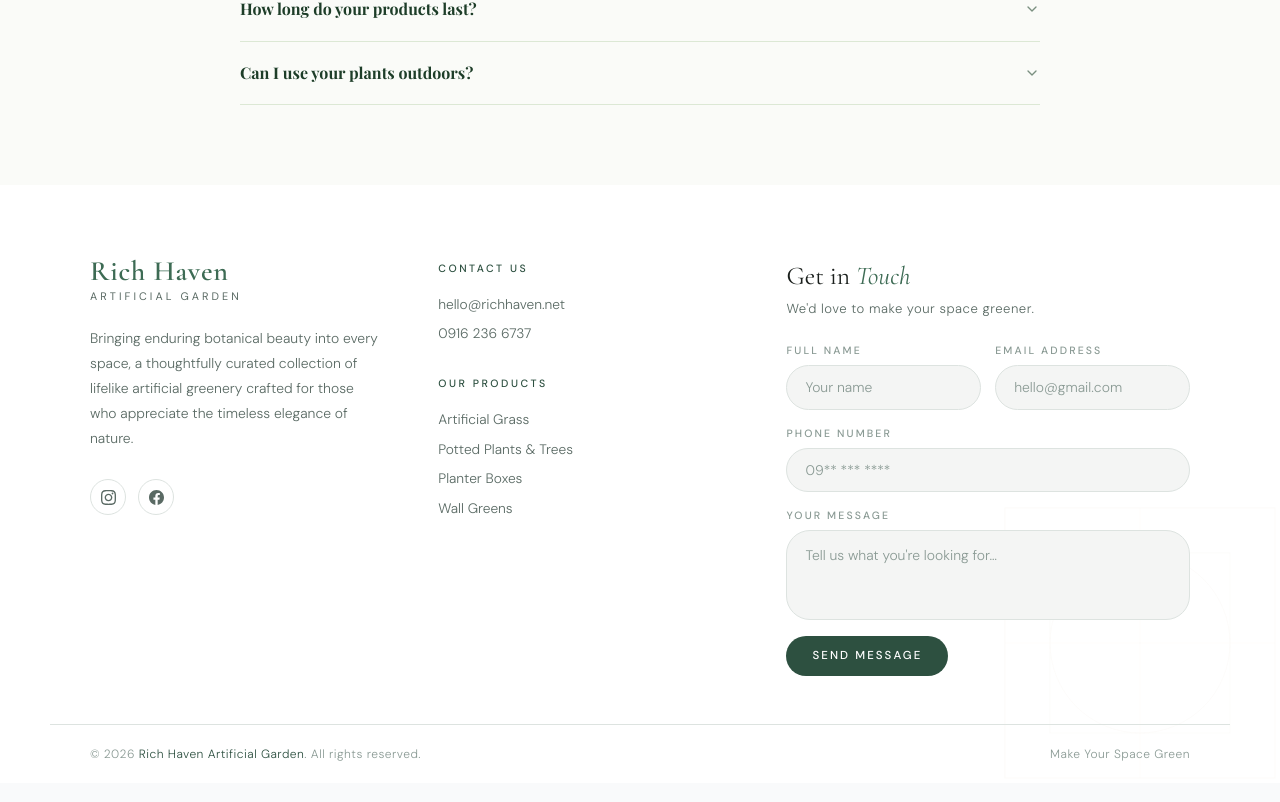
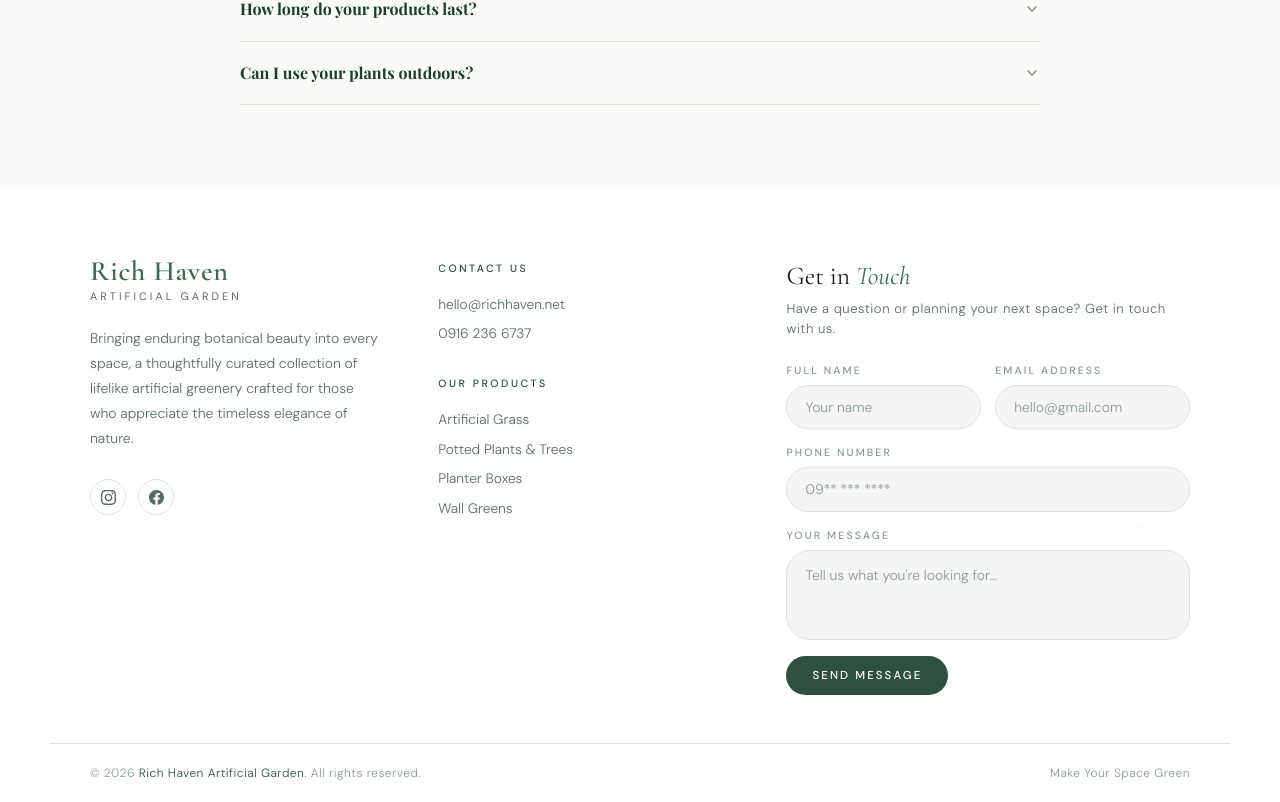
Before and after one commit to alexismierah/practice, a Next.js app in the folder rhe/: page / in a window 1280 px wide. Shown: the part 3224-4026 px from the top of the page. Built offline with nearby package versions, Linux system fonts and the light colour scheme; a web font is replaced by a local one.

Commit message:
Update Footer.tsx

```diff
--- a/rhe/src/components/Footer.tsx
+++ b/rhe/src/components/Footer.tsx
@@ -459,7 +459,7 @@ export default function Footer() {
           {/* ── Col 3: Contact Form ── */}
           <div className="footer-form-wrap">
             <h3 className="footer-form-heading">Get in <em>Touch</em></h3>
-            <p className="footer-form-sub">We'd love to make your space greener.</p>
+            <p className="footer-form-sub">Have a question or planning your next space? Get in touch with us.</p>
 
             <form className="footer-form" onSubmit={handleSubmit}>
               <div className="footer-form-row">
```
